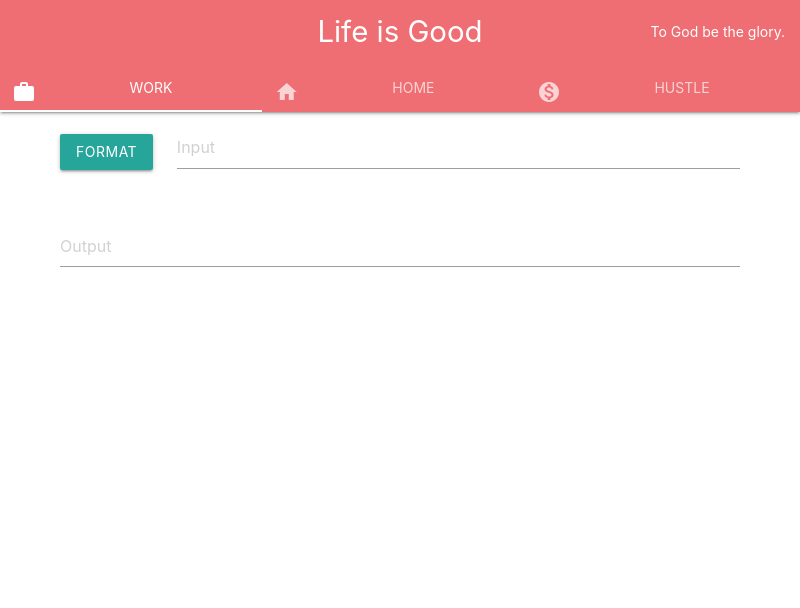
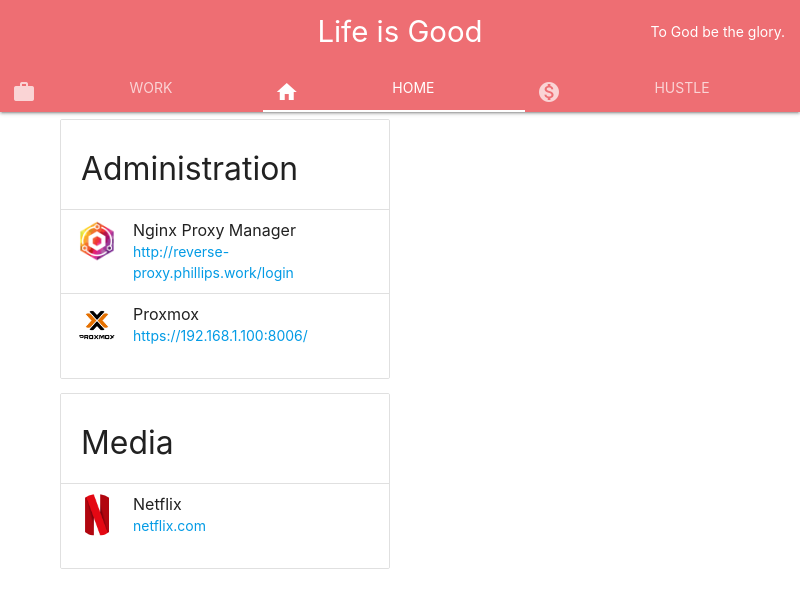
Before and after one commit to phillipshreves/startpage, an Electron app: page src/index.html in a window 800 px wide. Drawn offline with nearby package versions, Linux system fonts and the light colour scheme; files whose address does not match are found by name; a web font is replaced by a local one.

Commit message:
Updated index

```diff
--- a/src/index.html
+++ b/src/index.html
@@ -28,8 +28,8 @@
 		</div>
 		<div class="nav-content">
 			<ul class="tabs tabs-transparent">
-				<li class="tab"><a class="active" href="#work"><i class="material-icons left">work</i>work</a></li>
-				<li class="tab"><a href="#home"><i class="material-icons left">home</i>home</a></li>
+				<li class="tab"><a href="#work"><i class="material-icons left">work</i>work</a></li>
+				<li class="tab"><a class="active" href="#home"><i class="material-icons left">home</i>home</a></li>
 				<li class="tab"><a href="#hustle"><i class="material-icons left">monetization_on</i>hustle</a></li>
 			</ul>
 		</div>
@@ -81,7 +81,7 @@
 						<li class="collection-item avatar">
 							<img src="../images/netflix.ico" alt="Netflix" class="circle">
 							<span class="title">Netflix</span>
-							<a href="www.netflix.com">
+							<a href="https://www.netflix.com/browse">
 								<p class="link">netflix.com</p>
 							</a>
 						</li>
@@ -96,7 +96,7 @@
 						<li class="collection-header"><h4>Online Courses</h4></li>
 						<li class="collection-item">
 							<i class="material-icons">book</i>
-							<span class="title">Entire CS Curriculum on Youtube</span
+							<span class="title">Entire CS Curriculum on Youtube</span>
 						</li>
 					</ul>
 				</div>
```
